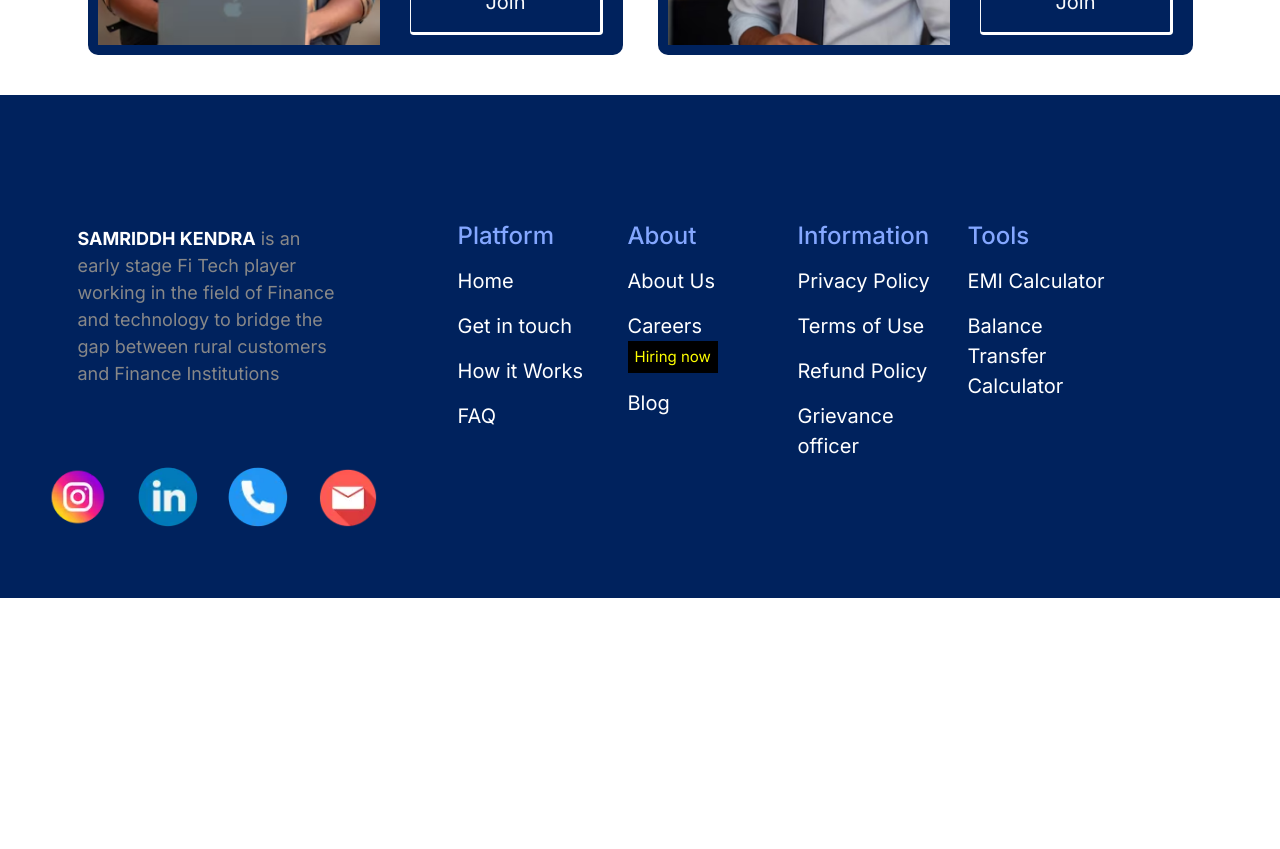
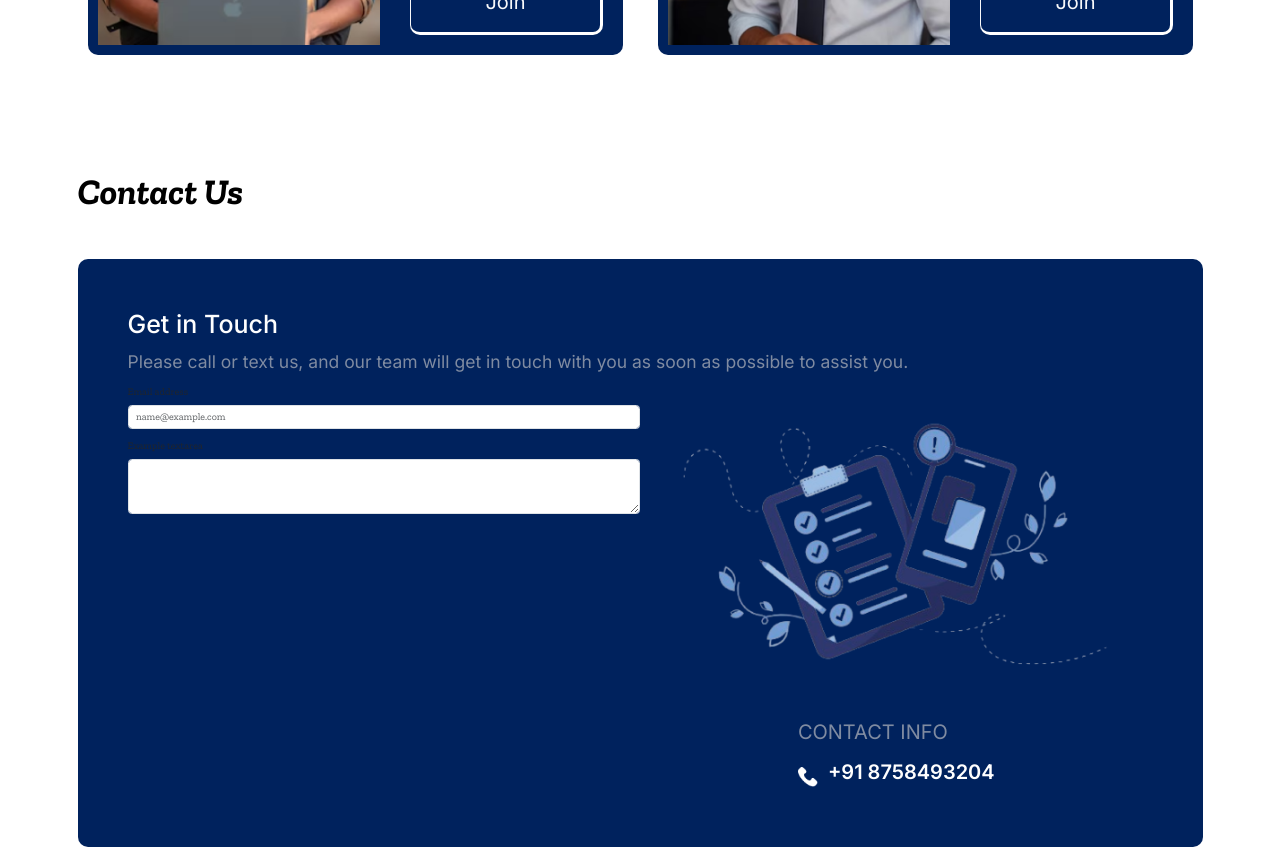
Before and after one commit to mohitanand744/Samriddh_React, a React (Vite) app: page /about in a window 1280 px wide. Shown: the part 6000-6849 px from the top of the page. Before the commit the page ends 6598 px from the top, so only its background shows below. Built offline with nearby package versions, Linux system fonts and the light colour scheme.

Commit message:
working on contact section

```diff
--- a/src/Pages/AboutUs.jsx
+++ b/src/Pages/AboutUs.jsx
@@ -386,7 +386,7 @@ const AboutUs = () => {
                     </ul>
                   </div>
 
-                  <button className="btn btn-outline-light p-4 fs-2">
+                  <button className="btn btn-outline-light p-4 fs-2 rounded-4">
                     Join
                   </button>
                 </div>
@@ -413,9 +413,71 @@ const AboutUs = () => {
                     </ul>
                   </div>
 
-                  <button className="btn btn-outline-light p-4 fs-2">
+                  <button className="btn btn-outline-light p-4 fs-2 rounded-4">
                     Join
                   </button>
+                </div>
+              </div>
+            </div>
+          </div>
+        </div>
+      </div>
+
+      <div className="about_section_7">
+        <Title first_text="" span_text="Contact Us" last_text="" />
+
+        <div className="container">
+          <div className="form-container rounded-4">
+            <header className="col-12">
+              <h1 className="text-white font-inter">Get in Touch</h1>
+              <p className="mt-3 fs-3 text-medium-gray font-inter">
+                Please call or text us, and our team will get in touch with you
+                as soon as possible to assist you.
+              </p>
+            </header>
+
+            <div className="d-flex">
+              <form className=" col-lg-6 col-md-6 col-12">
+                <div class="mb-3">
+                  <label for="exampleFormControlInput1" class="form-label">
+                    Email address
+                  </label>
+                  <input
+                    type="email"
+                    class="form-control"
+                    id="exampleFormControlInput1"
+                    placeholder="name@example.com"
+                  />
+                </div>
+                <div class="mb-3">
+                  <label for="exampleFormControlTextarea1" class="form-label">
+                    Example textarea
+                  </label>
+                  <textarea
+                    class="form-control"
+                    id="exampleFormControlTextarea1"
+                    rows="3"
+                  ></textarea>
+                </div>
+              </form>
+
+              <div className="imageContainer d-lg-flex d-md-flex flex-column align-items-center d-sm-none d-none">
+                <img className="img-fluid" src="./ContactImg.png" alt="" />
+
+                <div className="number">
+                  <p className="fs-2 text-medium-gray font-inter">
+                    CONTACT INFO
+                  </p>
+                  <div className="d-flex align-items-center gap-3">
+                    <img
+                      style={{ width: "20px" }}
+                      src="./callIcon.png"
+                      alt=""
+                    />
+                    <p className="text-white fw-semibold fs-20 font-inter">
+                      +91 8758493204
+                    </p>
+                  </div>
                 </div>
               </div>
             </div>
--- a/src/css/index.css
+++ b/src/css/index.css
@@ -1007,6 +1007,14 @@ li {
     }
   }
 }
+
+.about_section_7 {
+  .form-container {
+    height: fit-content;
+    background: var(--dark-blue);
+    padding: 5rem;
+  }
+}
 /***** End About Page *****/
 
 /***** Footer Section *****/
```
Also changed, not shown: public/ContactImg.png (added), public/callIcon.png (added).
